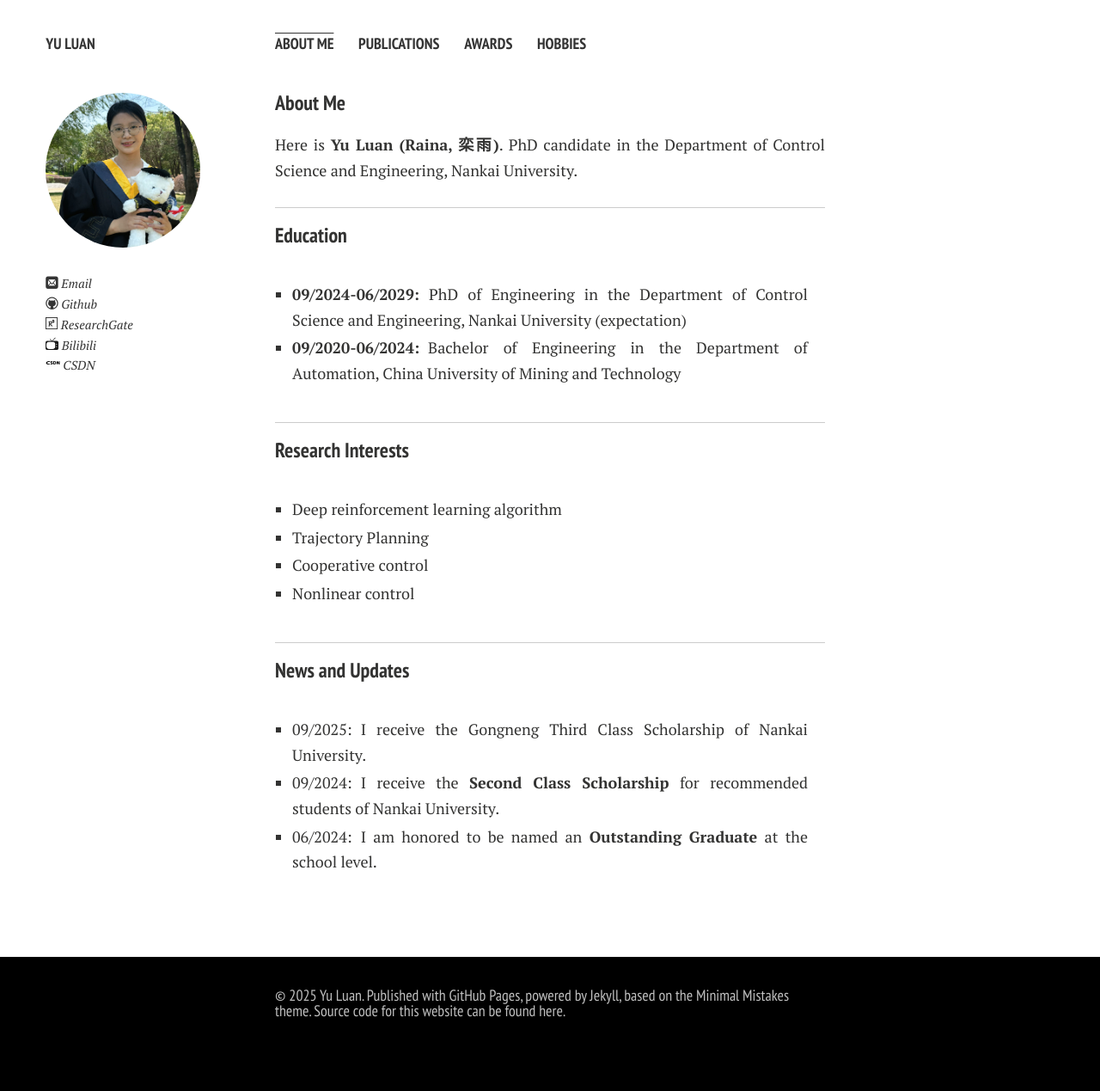
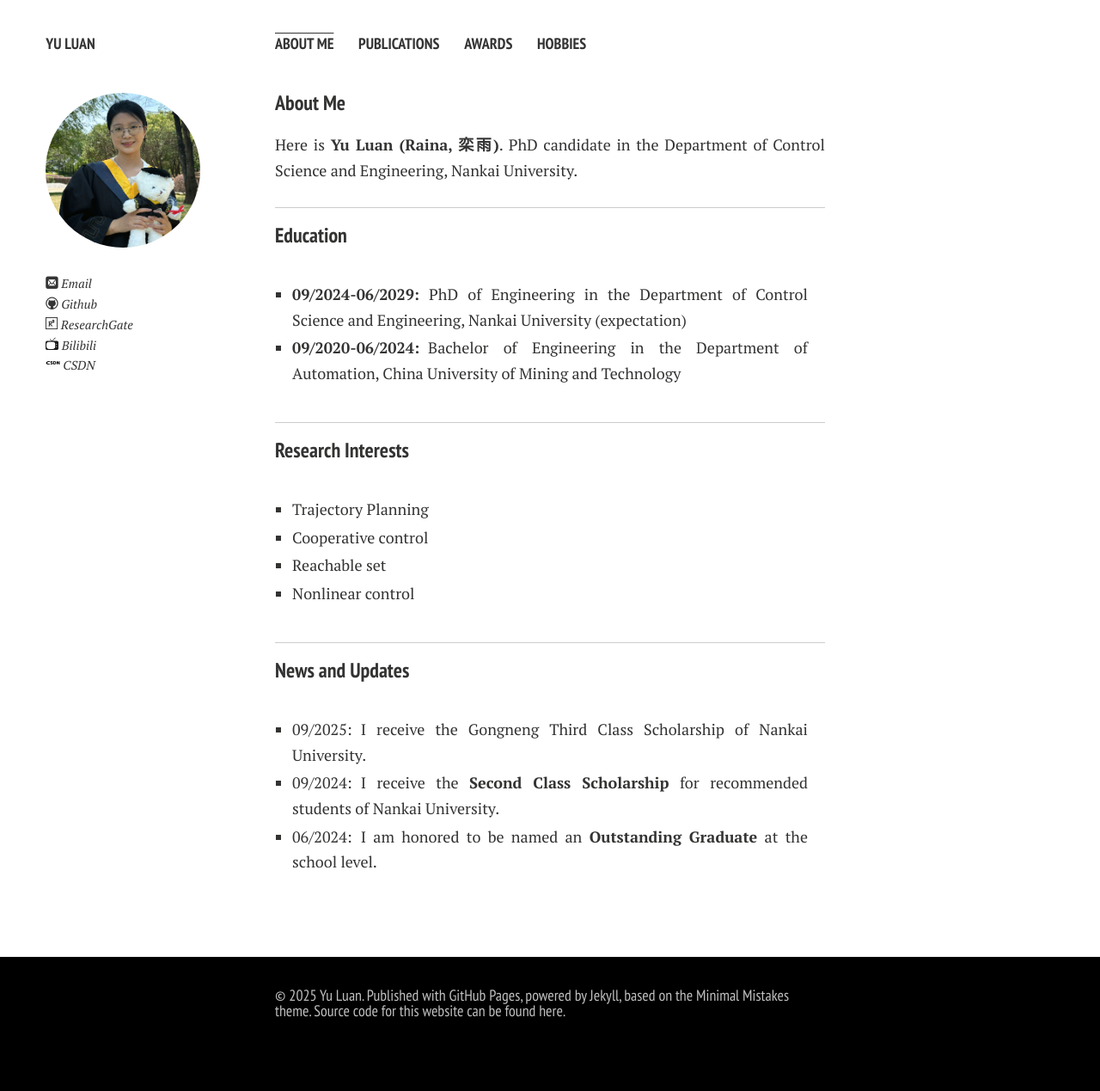
Before and after one commit to yuluan08/yuluan08.github.io, a Jekyll site: the page built from index.md, in a window 1280 px wide. Shown: the whole page at 86% size. Built offline with Jekyll 4.4.1, drawn with Linux system fonts in a browser that asks for light colours; nearby versions of some CDN libraries; comment, search, counter and statistics services are not loaded; a style sheet for code colours, icons or effects is not loaded; our own code applies the rules of GitHub Pages for plain Markdown files.

Commit message:
Update index.md

```diff
--- a/index.md
+++ b/index.md
@@ -76,9 +76,9 @@ ul {
 <body>
 
 <ul>
-<li><div><p class="margin"> Deep reinforcement learning algorithm</p></div></li>
 <li><div><p class="margin"> Trajectory Planning</p></div></li>
 <li><div><p class="margin"> Cooperative control</p></div></li>
+<li><div><p class="margin"> Reachable set</p></div></li>
 <li><div><p class="margin"> Nonlinear control</p></div></li>
 </ul></body>
 
```
